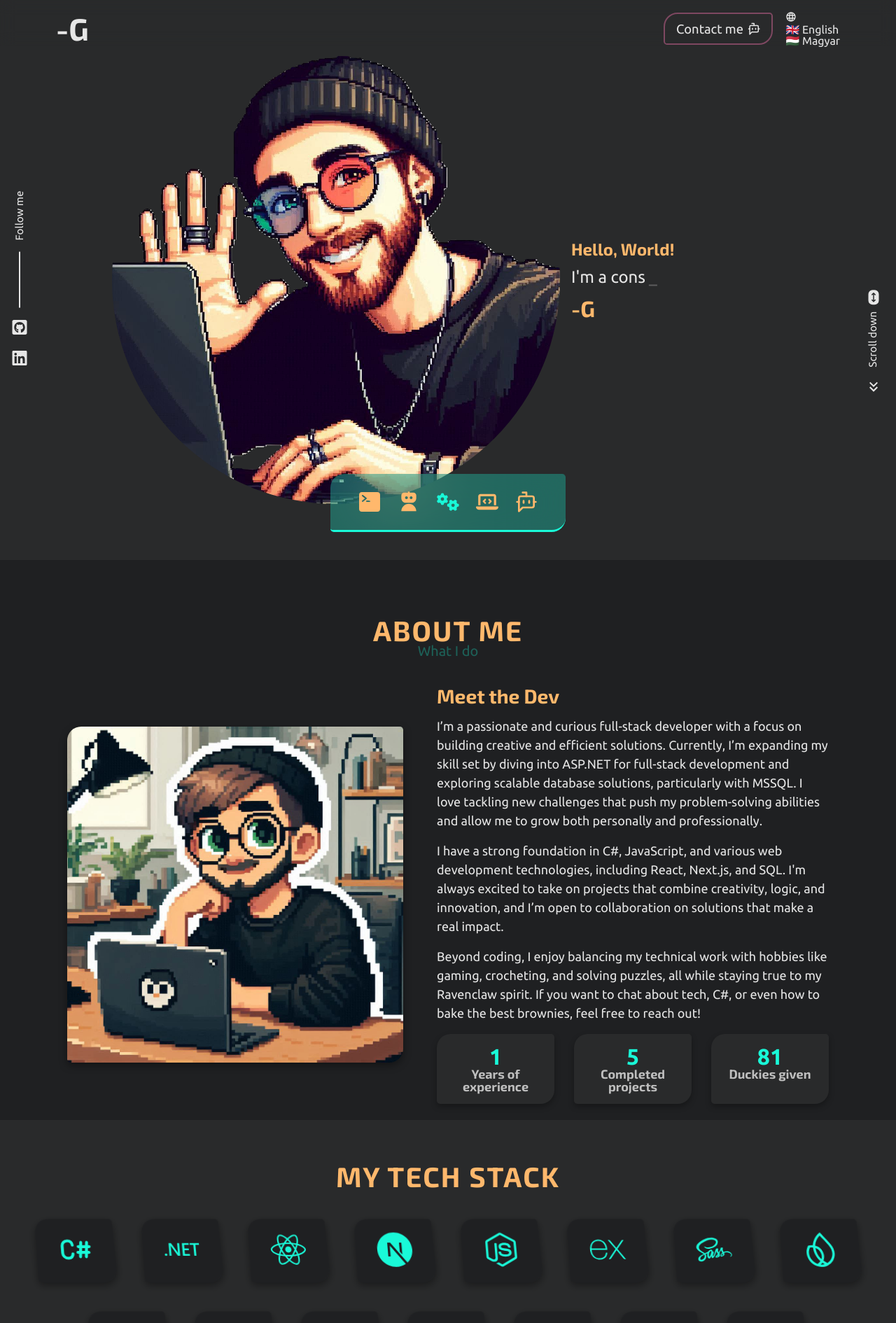
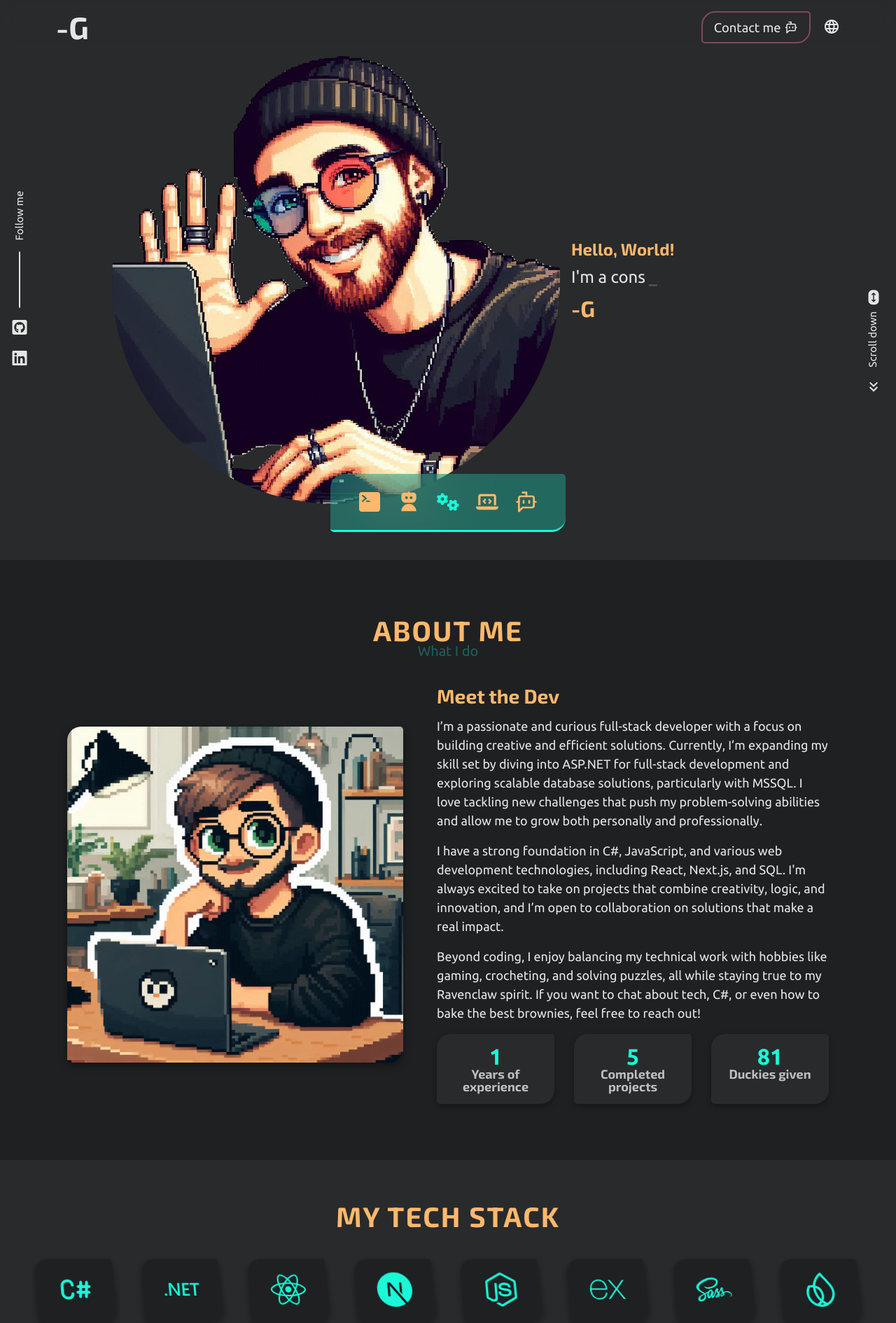
Before and after one commit to d4shG/personal-site, a Next.js app: page / in a window 1280 px wide. Shown: the top 1890 px of the page at 70% size. Built offline with nearby package versions, Linux system fonts and the light colour scheme; no server answers.

Commit message:
style fixes

```diff
--- a/app/globals.scss
+++ b/app/globals.scss
@@ -12,3 +12,4 @@
 @import "../styles/footer_styles.scss";
 @import "../styles/toast_styles.scss";
 @import "../styles/error_styles.scss";
+@import "../styles/language_switcher_styles.scss"
--- a/styles/about_styles.scss
+++ b/styles/about_styles.scss
@@ -1,11 +1,11 @@
 .about {
-    height: 100svh;
     width: 100%;
-    padding: 5rem 1rem 3rem 1rem;
+    min-height: 100svh;
+    padding: 5rem 1rem;
     background-color: $background-shade;
 
     @include respond(tablet-landscape) {
-        padding: 3rem 0.5rem 1.5rem 0.5rem;
+        padding: 3rem 0.5rem;
         height: auto;
     }
 
--- a/styles/contact_styles.scss
+++ b/styles/contact_styles.scss
@@ -22,6 +22,14 @@
             font-size: 2.5rem;
             font-weight: 700;
             letter-spacing: 0.05rem;
+
+
+        }
+
+        @include respond(tablet-portrait){
+            &.hu h2{
+                font-size: 1.65rem;
+            }
         }
 
         .form-group {
--- a/styles/hero_styles.scss
+++ b/styles/hero_styles.scss
@@ -187,6 +187,40 @@
     62.6744%, 67.2326% { content: "ravenclaw"; }
 }
 
+@keyframes typing-hu {
+    0.0000%, 27.3488% { content: ""; }
+    1.1395%, 26.2093% { content: "f"; }
+    2.2791%, 25.0698% { content: "fe"; }
+    3.4186%, 23.9302% { content: "fej"; }
+    4.5581%, 22.7907% { content: "feje"; }
+    5.6977%, 21.6512% { content: "fejle"; }
+    6.8372%, 20.5116% { content: "fejles"; }
+    7.9767%, 19.3721% { content: "fejleszt"; }
+    9.1163%, 18.2326% { content: "fejlesztő"; }
+
+    30.7674%, 51.2791% { content: ""; }
+    31.9070%, 50.1395% { content: "t"; }
+    33.0465%, 49.0000% { content: "ta"; }
+    34.1860%, 47.8605% { content: "tan"; }
+    35.3256%, 46.7209% { content: "tana"; }
+    36.4651%, 45.5814% { content: "taná"; }
+    37.6047%, 44.4419% { content: "tanác"; }
+    38.7442%, 43.3023% { content: "tanács"; }
+    39.8838%, 42.1628% { content: "tanácsad"; }
+    41.0233%, 41.0233% { content: "tanácsadó"; }
+
+    54.6977%, 75.2093% { content: ""; }
+    55.8372%, 74.0698% { content: "h"; }
+    56.9767%, 72.9302% { content: "ho"; }
+    58.1163%, 71.7907% { content: "hol"; }
+    59.2558%, 70.6512% { content: "holl"; }
+    60.3953%, 69.5116% { content: "holló"; }
+    61.5349%, 68.3721% { content: "hollóh"; }
+    62.6744%, 67.2326% { content: "hollóhá"; }
+    63.8140%, 66.0930% { content: "hollóháti"; }
+}
+
+
 @keyframes blink {
     0%, 100% { opacity: 1; }
     50% { opacity: 0; }
@@ -194,32 +228,20 @@
 
 .typewriter {
     display: inline-block;
-}
 
-.typewriter::before {
-    content: "";
-    animation: typing 13.5s infinite;
-}
-
-.typewriter::after {
-    content: "_";
-    animation: blink 0.5s linear infinite;
-    margin-left: 5px;
-}
-
-@media (prefers-reduced-motion) {
-    .typewriter::after {
-        animation: none;
+    &::before {
+        content: "";
+        animation: typing 13.5s infinite;
     }
 
-    @keyframes sequencePopup {
-        0%, 100% { content: "developer"; }
-        25% { content: "consultant"; }
-        50% { content: "ravenclaw"; }
+    &.hu::before {
+        content: "";
+        animation: typing-hu 13.5s infinite;
     }
 
-    .typewriter::before {
-        content: "developer";
-        animation: sequencePopup 12s linear infinite;
+    &::after {
+        content: "_";
+        animation: blink 0.5s linear infinite;
+        margin-left: 5px;
     }
 }
--- a/styles/portfolio_styles.scss
+++ b/styles/portfolio_styles.scss
@@ -128,6 +128,7 @@
             color: $text-shade;
             margin: 0;
             opacity: 0.9;
+            line-height: 1.3;
 
             @include respond(phone) {
                 font-size: 0.9rem;
```
